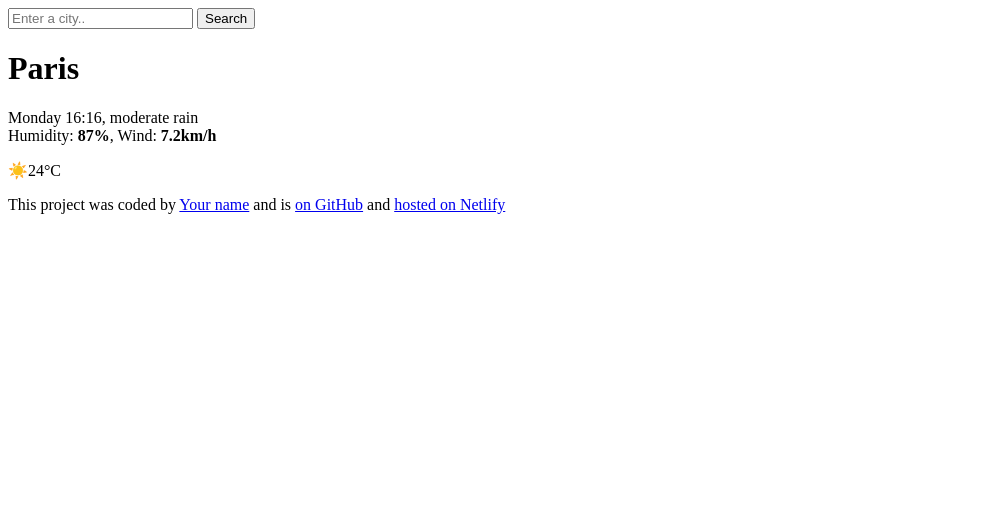
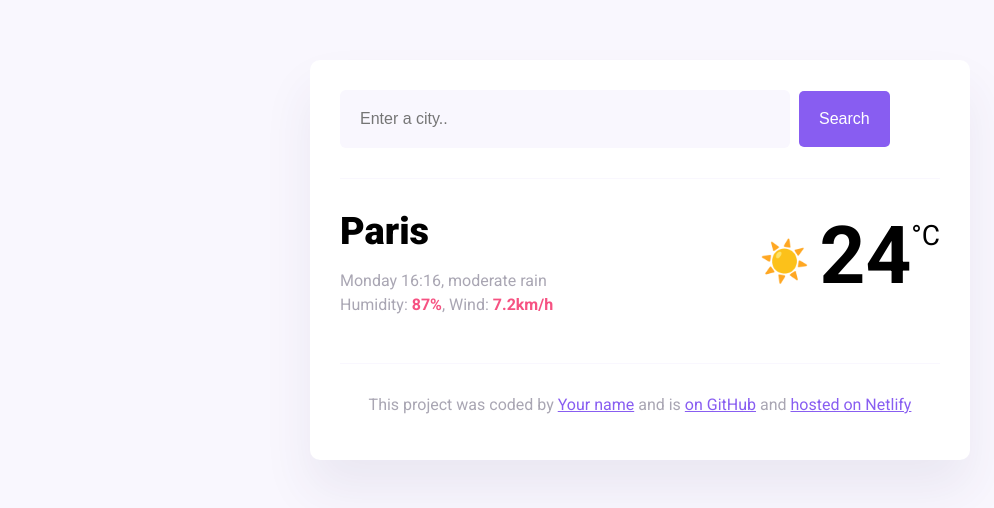
Before and after one commit to graceloughransmith/weather-app-homework, a plain HTML site: page weather app homework week 6/index.html in a window 1280 px wide. Shown: the whole page, without its empty margins (0-994 px from the left). Drawn offline with nearby package versions, Linux system fonts and the light colour scheme; files that its build step writes are made by us from their sources; files whose address does not match are found by name.

Commit message:
Update styles.css

```diff
--- a/weather app homework week 6/styles.css
+++ b/weather app homework week 6/styles.css
@@ -1,53 +1,98 @@
-function displayTemperature(response) {
-  let temperatureElement = document.querySelector("#current-temperature");
-  let temperature = Math.round(response.data.temperature.current);
-  let cityElement = document.querySelector("#current-city");
-  cityElement.innerHTML = response.data.city;
-  temperatureElement.innerHTML = temperature;
+body {
+  background: #f9f7fe;
+  font-family: "Roboto", sans-serif;
 }
 
-function search(event) {
-  event.preventDefault();
-  let searchInputElement = document.querySelector("#search-input");
-  let city = searchInputElement.value;
-
-  let apiKey = "b2a5adcct04b33178913oc335f405433";
-  let apiUrl = `https://api.shecodes.io/weather/v1/current?query=${city}&key=${apiKey}&units=metric`;
-
-  axios.get(apiUrl).then(displayTemperature);
+a {
+  color: #885df1;
 }
 
-function formatDate(date) {
-  let minutes = date.getMinutes();
-  let hours = date.getHours();
-  let day = date.getDay();
-
-  if (minutes < 10) {
-    minutes = `0${minutes}`;
-  }
-
-  if (hours < 10) {
-    hours = `0${hours}`;
-  }
-
-  let days = [
-    "Sunday",
-    "Monday",
-    "Tuesday",
-    "Wednesday",
-    "Thursday",
-    "Friday",
-    "Saturday"
-  ];
-
-  let formattedDay = days[day];
-  return `${formattedDay} ${hours}:${minutes}`;
+.weather-app {
+  background: white;
+  max-width: 600px;
+  margin: 60px auto;
+  padding: 30px;
+  border-radius: 10px;
+  box-shadow: 0 30px 50px rgba(65, 50, 100, 0.08);
 }
 
-let searchForm = document.querySelector("#search-form");
-searchForm.addEventListener("submit", search);
+header {
+  border-bottom: 1px solid #f9f7fe;
+  padding-bottom: 30px;
+}
 
-let currentDateELement = document.querySelector("#current-date");
-let currentDate = new Date();
+.search-input {
+  background-color: #f9f7fe;
+  border: none;
+  color: rgba(39, 33, 66, 0.4);
+  font-size: 16px;
+  padding: 20px;
+  width: 75%;
+  border-radius: 6px;
+}
 
-currentDateELement.innerHTML = formatDate(currentDate);
+.search-button {
+  margin-left: 5px;
+  font-size: 16px;
+  background-color: #885df1;
+  color: white;
+  border: none;
+  padding: 20px;
+  line-height: 1;
+  border-radius: 5px;
+}
+
+main {
+  padding: 30px 0;
+}
+
+.current-temperature {
+  font-size: 48px;
+}
+
+.current-weather {
+  display: flex;
+  justify-content: space-between;
+}
+
+.current-city {
+  font-size: 38px;
+  font-weight: 900;
+  margin: 0;
+}
+.current-details {
+  color: rgba(39, 33, 66, 0.4);
+  font-size: 16px;
+  font-weight: 400;
+  line-height: 24px;
+}
+
+.current-details strong {
+  color: #f65282;
+}
+
+.current-temperature-icon {
+  position: relative;
+  top: -8px;
+  font-size: 40px;
+  margin-right: 10px;
+}
+
+.current-temperature-value {
+  font-size: 80px;
+  font-weight: bold;
+}
+
+.current-temperature-unit {
+  font-size: 28px;
+  position: relative;
+  top: -38px;
+}
+
+footer {
+  border-top: 1px solid #f9f7fe;
+  text-align: center;
+  padding-top: 15px;
+
+  color: rgba(39, 33, 66, 0.4);
+}
```
